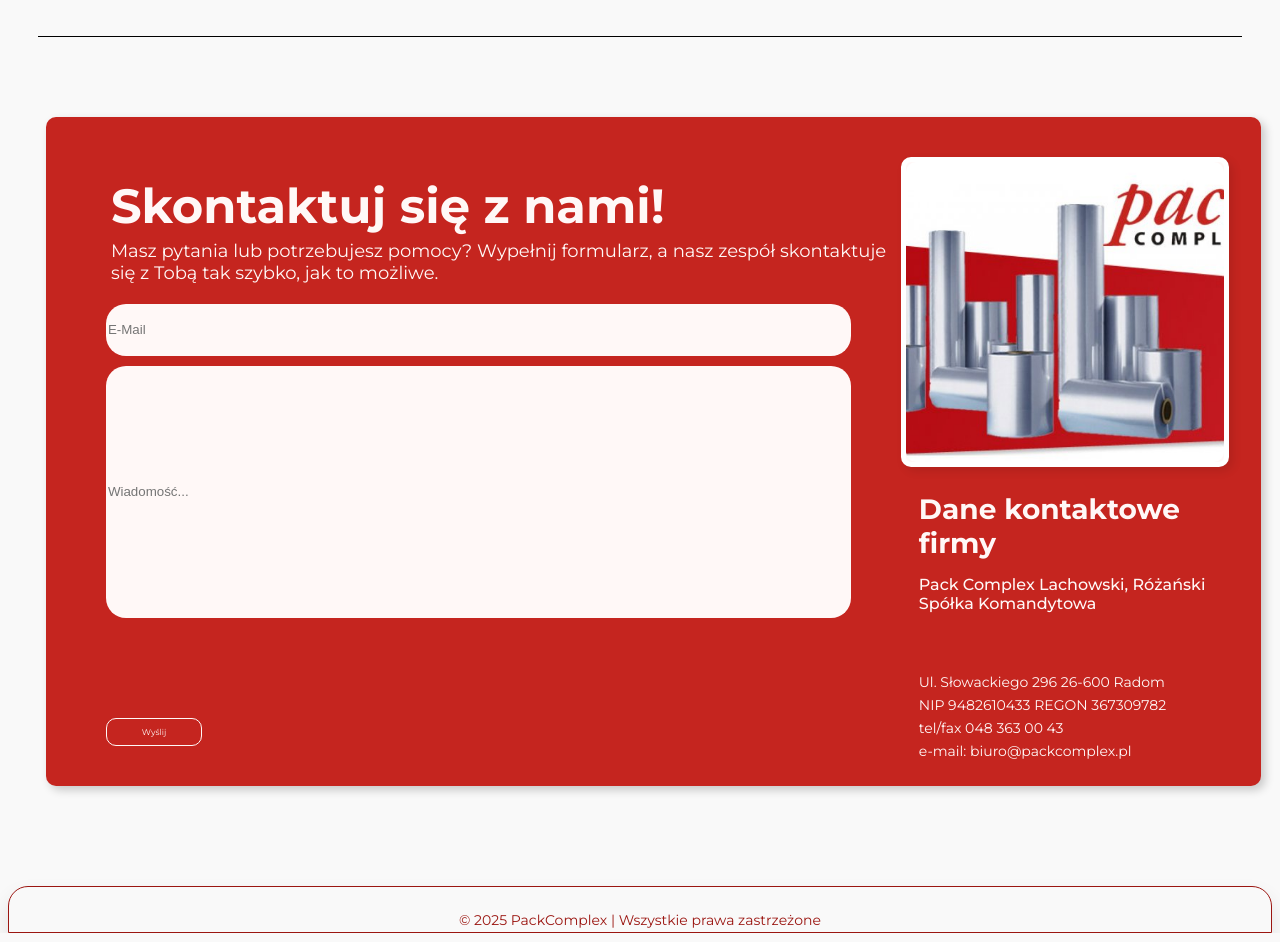
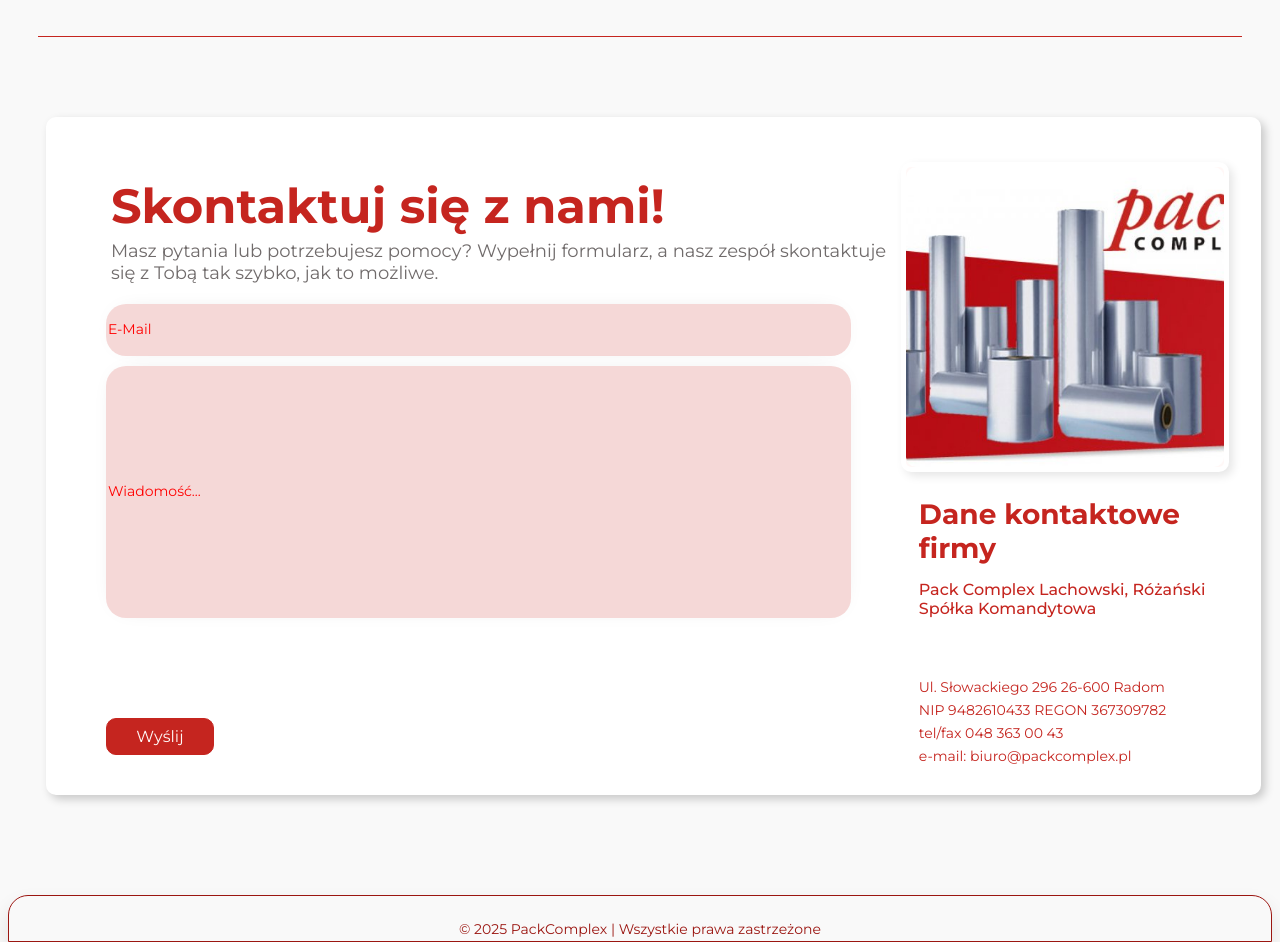
Before and after one commit to lachowskaolga/Pack-Complex, a React (Create React App) app: page / in a window 1280 px wide. Shown: the part 2023-2965 px from the top of the page. Built offline with nearby package versions, Linux system fonts and the light colour scheme.

Commit message:
New version FORM

```diff
--- a/src/index.css
+++ b/src/index.css
@@ -1046,14 +1046,14 @@
   margin-left: 30px;
   margin-right: 30px;
   height: 1px; /* Grubość linii */
-  background-color: black; /* Kolor linii */
+  background-color: #c5251f; /* Kolor linii */
   margin-top: 30px; /* Wyrównanie do środka */
   margin-bottom: 0px;
 }
 /* FORM */
 .form-main {
   display: flex;
-  background-color: #c5251f;
+  background-color: #ffffff;
   color: black;
   padding: 20px;
   border-radius: 10px;
@@ -1073,7 +1073,7 @@
   font-size: 48px;
   font-weight: bold;
   cursor: pointer;
-  color: #fff8f7;
+  color: #c5251f;
   font-family: "Montserrat";
   margin-bottom: 0;
   margin-left: 45px;
@@ -1082,7 +1082,7 @@
   font-size: 18px;
   font-weight: bold;
   cursor: pointer;
-  color: #fff8f7;
+  color: #706b6b;
   font-family: "Montserrat";
   font-weight: 400;
   margin-left: 45px;
@@ -1093,8 +1093,9 @@
 }
 .small-box,
 .large-box {
-  background-color: #fff8f7;
+  background-color: #c5241f2d;
   border-radius: 20px;
+  box-shadow: 0px -1px 27px -17px #c2c2c2;
 }
 
 .small-box {
@@ -1109,26 +1110,33 @@
   margin-bottom: 100px;
   border: none;
 }
+.small-box::placeholder,
+.large-box::placeholder {
+  color: red; /* Kolor placeholdera */
+  font-family: "Montserrat", sans-serif; /* Czcionka */
+  font-size: 14px; /* Rozmiar tekstu */
+  padding-top: 0 !important; /* Przesunięcie w górę */
+}
 
 .form-button {
   border-radius: 10px;
-  background-color: #c5251f;
-  cursor: pointer;
+  background: #c5251f;
   color: #fff8f7;
-  border: 1px solid #fff8f7;
+
+  border: 1px solid #c5251f;
   width: 10%;
   margin-top: auto;
   text-align: center;
-  padding: 8px 10px;
-  font-size: 0.65vw;
+  padding: 8px 16px;
+  font-size: 16px;
 
   font-family: "Montserrat";
   margin-bottom: 10px;
 }
 
 .form-button:hover {
-  background: #fff8f7;
-  color: #8b0000;
+  background: #c5251f;
+  color: #fff8f7;
 }
 
 .separator-line {
@@ -1173,7 +1181,7 @@
 
 .text-content {
   text-align: left;
-  color: #fff8f7;
+  color: #c5251f;
   display: block;
   font-family: "Montserrat";
 }
```
